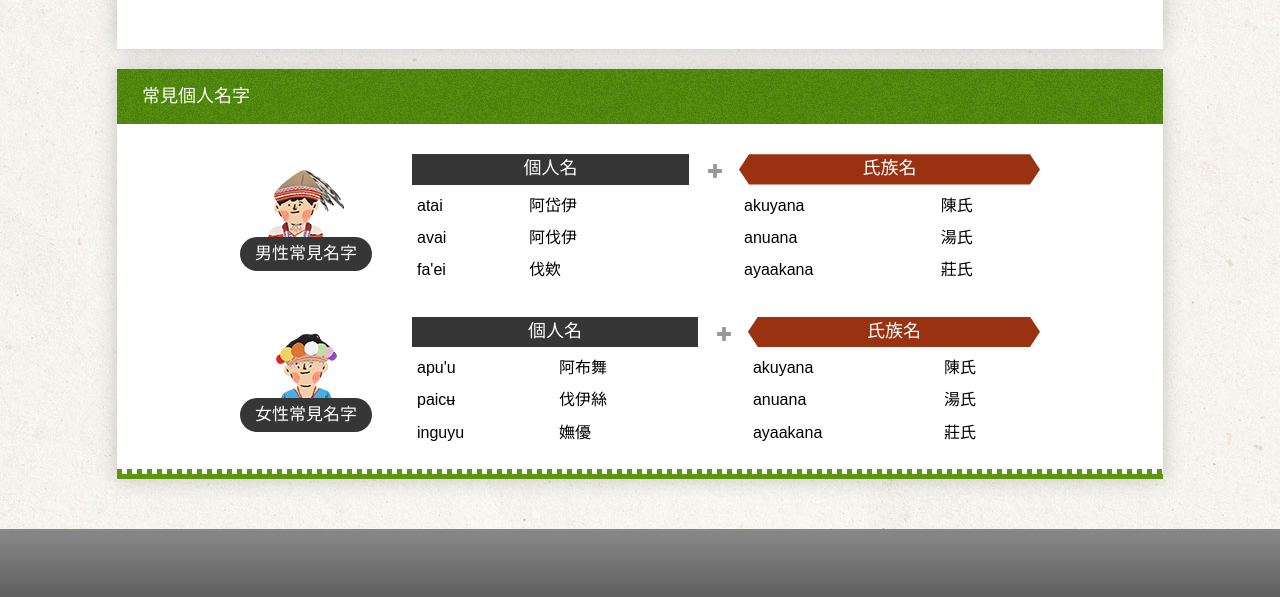
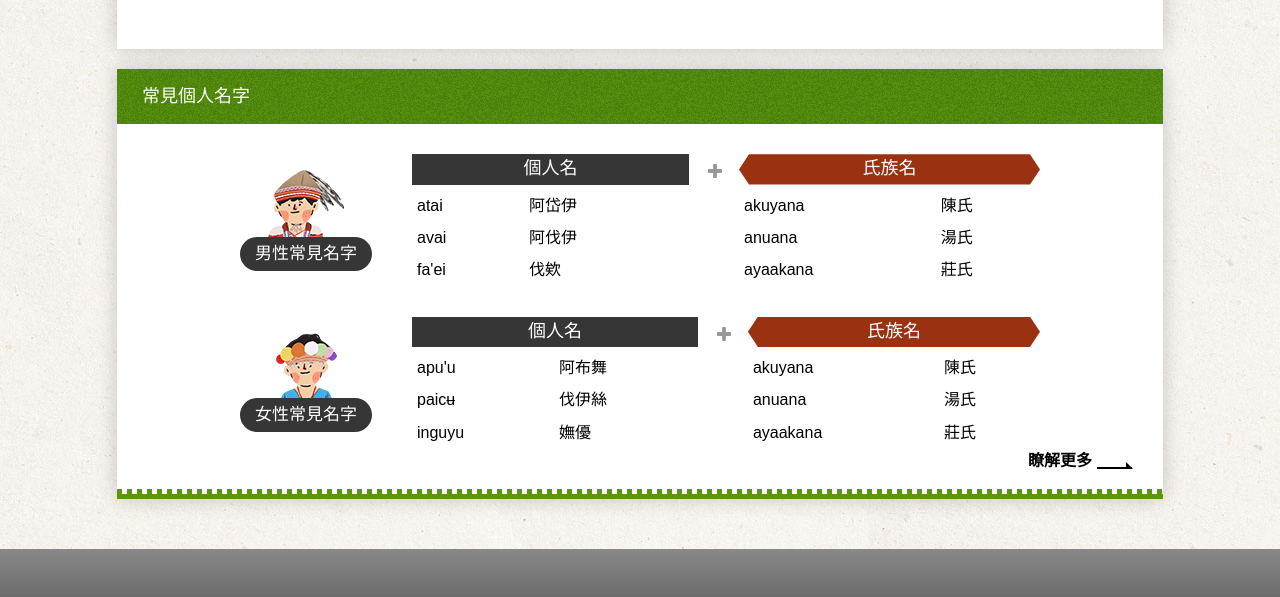
Before and after one commit to HywebU00/2025_COIP, a plain HTML site: page Name12_Cou.html in a window 1280 px wide. Shown: the part 1113-1710 px from the top of the page. Drawn offline with Linux system fonts and the light colour scheme; a web font is replaced by a local one.

Commit message:
20250324更新

```diff
--- a/Name12_Cou.html
+++ b/Name12_Cou.html
@@ -96,6 +96,7 @@
                     <div class="item c4 wow fadeInLeft" data-wow-delay="0.2s">
                       <div class="content">
                         <div class="subTitle">常見個人名字</div>
+                        <a href="#" class="more">瞭解更多</a>
                         <div class="list">
                           <div class="box1">
                             <div class="pic"><img src="images/n23.png" alt="" /></div>
--- a/scss/_cp.scss
+++ b/scss/_cp.scss
@@ -909,7 +909,7 @@
 
   .more {
     color: #000;
-    font-weight: 600;
+    font-weight: 400;
     display: flex;
     justify-content: flex-end;
     align-items: center;
@@ -922,6 +922,8 @@
     bottom: 0;
     top: 0;
     right: 0;
+    font-size: 18px;
+    letter-spacing: 2px;
     writing-mode: vertical-lr;
     transition: all 0.1s linear;
 
@@ -1790,6 +1792,8 @@
 
       &.c1 {
 
+        .more,
+        .more::after,
         .content::before,
         .content::after,
         .subTitle {
@@ -1799,6 +1803,8 @@
 
       &.c2 {
 
+        .more,
+        .more::after,
         .content::before,
         .content::after,
         .subTitle {
@@ -1808,6 +1814,8 @@
 
       &.c3 {
 
+        .more,
+        .more::after,
         .content::before,
         .content::after,
         .subTitle {
@@ -1817,6 +1825,8 @@
 
       &.c4 {
 
+        .more,
+        .more::after,
         .content::before,
         .content::after,
         .subTitle {
@@ -1826,6 +1836,8 @@
 
       &.c5 {
 
+        .more,
+        .more::after,
         .content::before,
         .content::after,
         .subTitle {
@@ -1840,7 +1852,7 @@
       flex-direction: column;
       gap: 30px;
       position: relative;
-      padding: 0px 20px 30px;
+      padding: 0px 20px 50px;
       background: #fff;
       box-shadow: rgba(0, 0, 0, 0.2) 0px 0px 20px 0px;
 
@@ -1904,6 +1916,87 @@
         }
       }
 
+
+      // .more {
+      //   color: #000;
+      //   font-weight: 400;
+      //   display: flex;
+      //   justify-content: flex-end;
+      //   align-items: center;
+      //   gap: 20px;
+      //   position: absolute;
+      //   color: #fff;
+      //   padding: 10px 17px;
+      //   border-radius: 20px 0 0 0;
+      //   transform-origin: top left;
+      //   bottom: 0px;
+      //   right: 0;
+      //   font-size: 18px;
+      //   z-index: 9;
+      //   transition: all 0.1s linear;
+      //   overflow: hidden;
+      //   text-shadow: 3px 3px 5px rgba(#000, 0);
+
+      //   @include screen('tablet') {
+      //     top: auto;
+      //     left: 0;
+      //     writing-mode: horizontal-tb;
+      //     justify-content: center;
+      //     padding: 10px;
+      //   }
+
+      //   &::before {
+      //     content: '';
+      //     position: absolute;
+      //     inset: 0;
+      //     background: linear-gradient(#000a, #000a),
+      //       repeating-radial-gradient(#000 0 0.0001%, #fff 0 0.0002%) 50% 0 / 2500px 2500px,
+      //       repeating-conic-gradient(#000 0 0.0001%, #fff 0 0.0002%) 60% 60% / 2500px 2500px;
+      //     background-blend-mode: normal, difference;
+      //     mix-blend-mode: overlay;
+      //     opacity: .2;
+      //     transform-origin: bottom left;
+      //     transition: all 0.1s linear;
+      //   }
+
+      //   &:hover {
+      //     text-shadow: 3px 3px 5px rgba(#000, 0.6);
+      //   }
+      // }
+      .more {
+        margin: auto 0 0;
+        text-align: center;
+        color: #000;
+        font-weight: 600;
+        display: flex;
+        gap: 5px;
+        align-items: flex-end;
+        line-height: 1;
+        justify-content: center;
+        transition: all 0.3s linear;
+        position: absolute;
+        background: none !important;
+        right: 30px;
+        bottom: 30px;
+
+        &::after {
+          content: '';
+          width: 36px;
+          height: 7px;
+          display: block;
+          background: url('../images/icon/icon_arrow.png') center center no-repeat !important;
+          transition: all 0.3s linear;
+        }
+
+        &:hover {
+          opacity: 0.4;
+
+          &::after {
+            transform: translateX(5px);
+          }
+        }
+      }
+
       .list {
         width: 100%;
         display: flex;
```
Also changed, not shown: Name10_Pinuyumayan.html (+1 -0 lines), Name11_Bunun.html (+1 -0 lines), Name13_Thau.html (+1 -0 lines), Name14_Hla’allua.html (+1 -0 lines), Name15_Kanakanavu.html (+1 -0 lines), Name16_Yami.html (+1 -0 lines), Name1_Atayal.html (+1 -0 lines), Name2_Sediq.html (+1 -0 lines), Name3_Truku.html (+1 -0 lines), Name4_SaySiyat.html (+1 -0 lines), Name5_Kavalan.html (+1 -0 lines), Name6_Sakiaya.html (+1 -0 lines), Name7_Amis.html (+1 -0 lines), Name8_Paiwan.html (+1 -0 lines), 2 more files, 1 other file.
